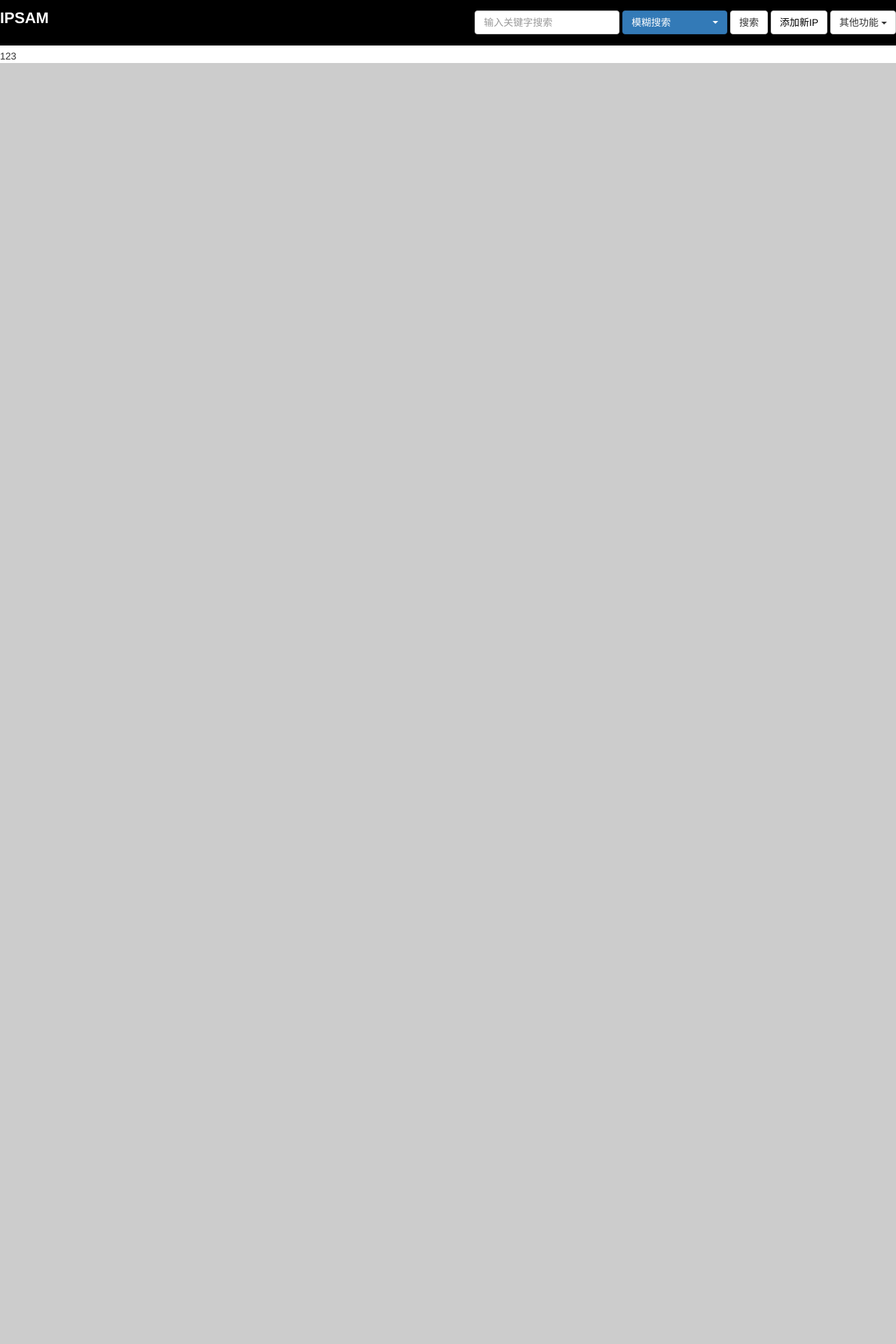
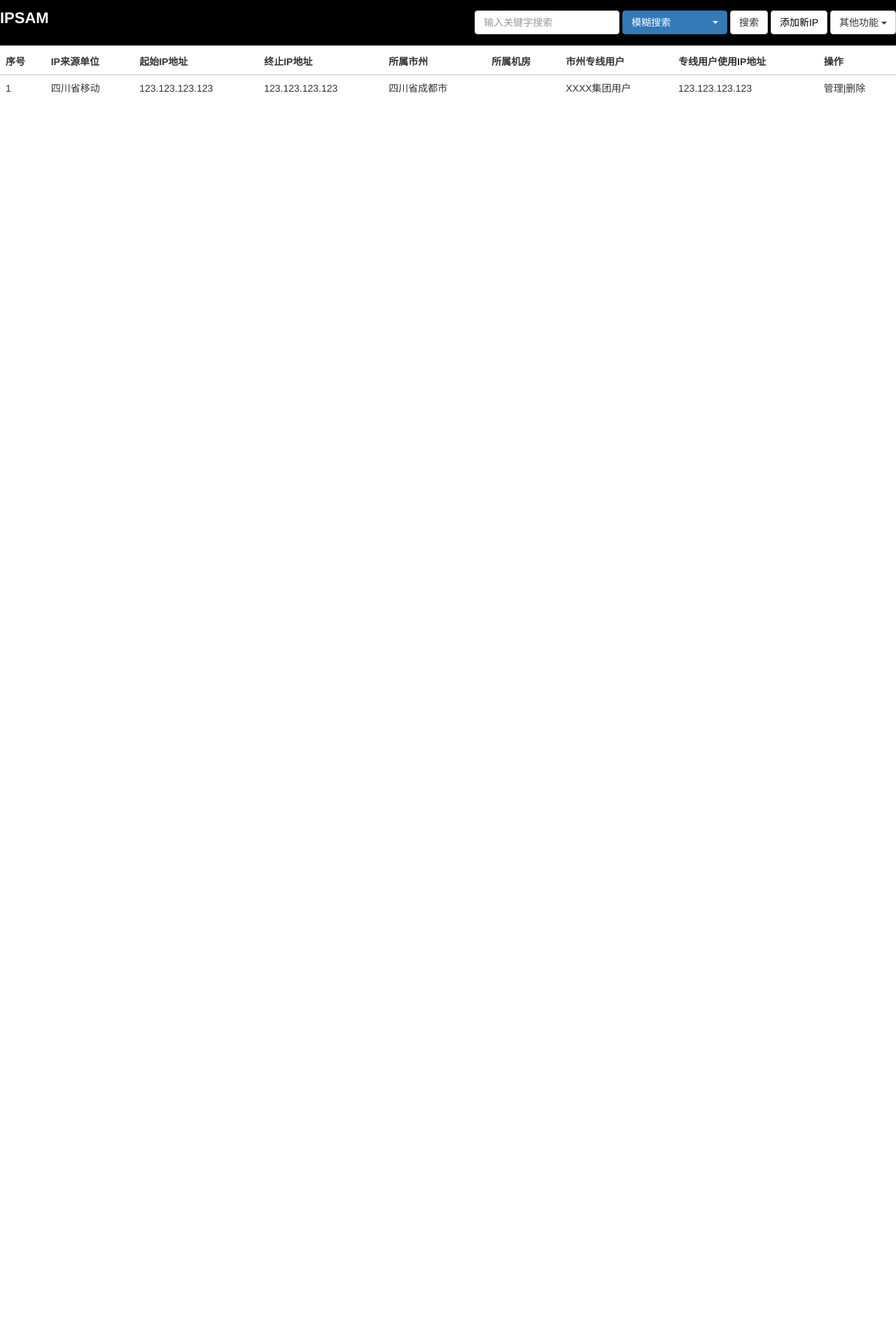
Before and after one commit to derek-s/IPAMS, a Flask app: template templates/index.html in a window 1280 px wide. Shown: the top 1920 px of the page at 70% size. After the commit the page ends 134 px from the top, so only its background shows below. Run offline with Flask 2, Linux system fonts and the light colour scheme; the template is opened without the code that fills it, so the values that code supplies are empty; some libraries are stand-ins or nearby versions.

Commit message:
修改模板

```diff
--- a/templates/base.html
+++ b/templates/base.html
@@ -15,6 +15,7 @@
     <script src="{{ url_for('static', filename='js/bootstrap.min.js') }}" type="text/javascript"></script>
     <script src="{{ url_for('static', filename='js/bootstrap-select.min.js') }}" type="text/javascript"></script>
     <script src="{{ url_for('static', filename='layer/layer.js') }}" type="text/javascript"></script>
+    <script src="{{ url_for('static', filename='js/main.js') }}" type="text/javascript"></script>
     <script type=text/javascript>
         var $SCRIPT_ROOT = {{request.script_root | tojson | safe}};
         var $PATH_ROOT = {{request.path | tojson | safe}}
--- a/templates/index.html
+++ b/templates/index.html
@@ -1,6 +1,5 @@
 {% extends "base.html" %}{% block title %}IPSAM{% endblock %}{% block content -%}{% include "nav.html" %}
 <div id="content">
-    123
-    <div style="height:10000px; background-color:#ccc"></div>
+    {% include "table.html" %}
 </div>
 {%- endblock -%}
--- a/templates/nav.html
+++ b/templates/nav.html
@@ -28,6 +28,8 @@
                         <ul class="dropdown-menu" aria-labelledby="dropdownMenu1">
                         <li><a href="#">导入CSV</a></li>
                         <li><a href="#">导出CSV</a></li>
+                        <li><a href="javascript:systemOptionLayer()">系统设置</a></li>
+                        <li><a href="{{ url_for('sysOption.systemOption')}}">管理省市信息</a></li>
                         </ul>
                     </div></li>
             </ul>
--- /dev/null
+++ b/templates/table.html
@@ -0,0 +1,31 @@
+<div class="resTable">
+    <table class="table table-hover">
+        <thead>
+            <tr>
+                <th>序号</th>
+                <th>IP来源单位</th>
+                <th>起始IP地址</th>
+                <th>终止IP地址</th>
+                <th>所属市州</th>
+                <th>所属机房</th>
+                <th>市州专线用户</th>
+                <th>专线用户使用IP地址</th>
+                <th>操作</th>
+            </tr>
+        </thead>
+        <tbody>
+            <tr>
+                <td>1</td>
+                <td>四川省移动</td>
+                <td>123.123.123.123</td>
+                <td>123.123.123.123</td>
+                <td>四川省成都市</td>
+                <td></td>
+                <td>XXXX集团用户</td>
+                <td>123.123.123.123</td>
+                <td>管理|删除</td>
+            </tr>
+        </tbody>
+
+    </table>
+</div>
```
Also changed, not shown: templates/system.html (added, +7 -0 lines).
